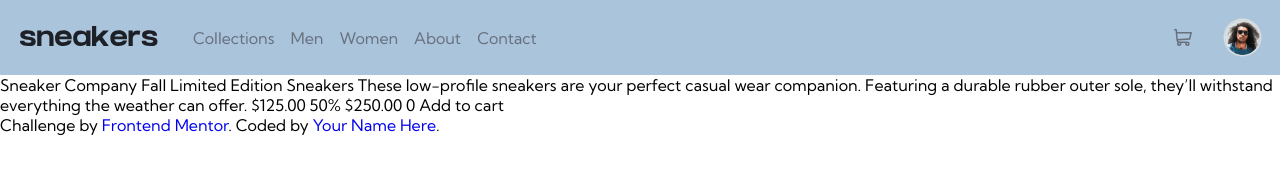
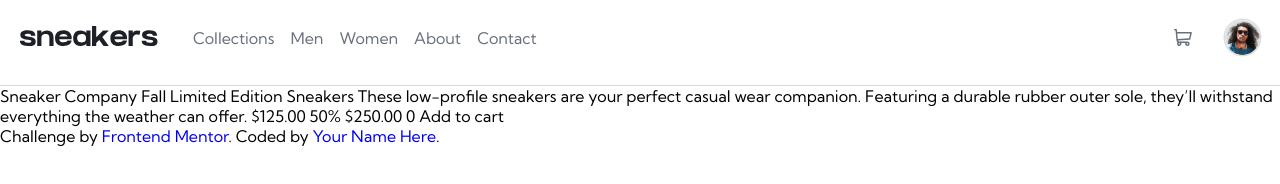
Before and after one commit to RochaDiego04/E-commerce_Product_Page, a website: page index.html in a window 1280 px wide. Drawn offline with Linux system fonts and the light colour scheme.

Commit message:
Add extra styles to header

```diff
--- a/app/scss/components/_index.scss
+++ b/app/scss/components/_index.scss
@@ -1,2 +1,3 @@
 @forward 'header';
+@forward 'header-line';
 @forward 'hamburger-menu';
--- a/app/scss/components/hamburger-menu.scss
+++ b/app/scss/components/hamburger-menu.scss
@@ -38,7 +38,7 @@
     opacity: 0;
     visibility: hidden;
 
-    @include breakpoint(medium) {
+    @include breakpoint(medium) { // Show navbar row for desktop
         display: block;
         opacity: 1;
         visibility: visible;
--- /dev/null
+++ b/app/scss/components/header-line.scss
@@ -0,0 +1,15 @@
+@use '../util' as *;
+
+.header{
+    &__line{
+        display: none;
+        margin: 0;
+        border: rem(1.82) solid var(--header-line);
+        border-bottom: none;
+        border-right: none;
+        border-left: none;
+        @include breakpoint(medium){
+            display: block;
+        }
+    }
+}
--- a/app/scss/components/header.scss
+++ b/app/scss/components/header.scss
@@ -1,13 +1,15 @@
 @use '../util' as *;
 
 .header{
-
     .container {
-        background-color: rgb(170, 196, 219);
+        background-color: var(--white);
         padding: rem(20);
         display: flex;
         justify-content: space-between;
         align-items: center;
+        @include breakpoint(medium){
+            padding: rem(20) rem(20) rem(30) rem(20);
+        }
     }
 
     &__left {
@@ -50,10 +52,15 @@
             }
         }
         &--cart {
+            fill: #69707D;
             max-width: rem(20);
             @include breakpoint(medium) {
                 max-width: rem(18);
             }
+            &:hover{
+                filter: invert(1) brightness(0) saturate(100%) hue-rotate(0deg); // Change svg to black
+                cursor: pointer;
+            }
         }
     }
 }
--- a/app/scss/global/colors.scss
+++ b/app/scss/global/colors.scss
@@ -6,5 +6,6 @@
   --light-grayish-blue: hsl(223, 64%, 98%);
   --white: hsl(0, 0%, 100%);
   --black: hsl(0, 0%, 0%);
-  --lightbox-backrgound: hsl(0, 0%, 75%);
+  --lightbox-background: hsl(0, 0%, 75%);
+  --header-line: hsla(0, 0%, 75%, 0.622);
 }
--- a/index.html
+++ b/index.html
@@ -45,11 +45,12 @@
                 <li><a href="#">Contact</a></li>
               </ul>
             </nav>
-          </div>
+          </div><!--.hamburguer-menu-->
           <div class="header__left--logo">
             <img src="images/logo.svg" alt="logo" />
           </div>
-        </div>
+        </div><!--.header__left-->
+
         <div class="header__right">
           <img
             class="header__right--cart"
@@ -64,6 +65,11 @@
         </div> <!--.header__right-->
       </div>
     </header>
+
+    <div class="container">
+      <hr class="header__line">
+    </div>
+
 
     Sneaker Company Fall Limited Edition Sneakers These low-profile sneakers are
     your perfect casual wear companion. Featuring a durable rubber outer sole,
```
Also changed, not shown: dist/style.css, 1 other file.
